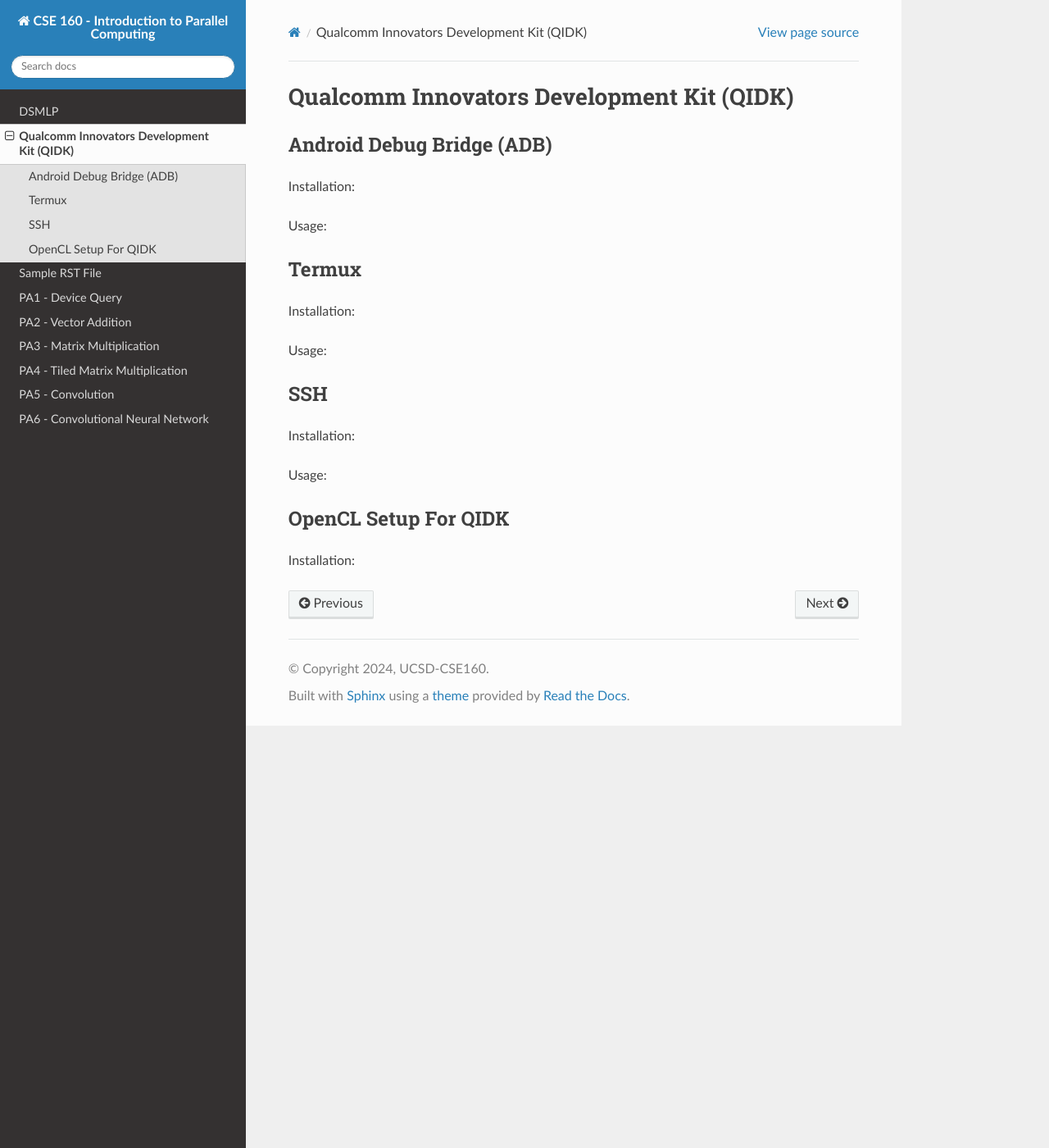
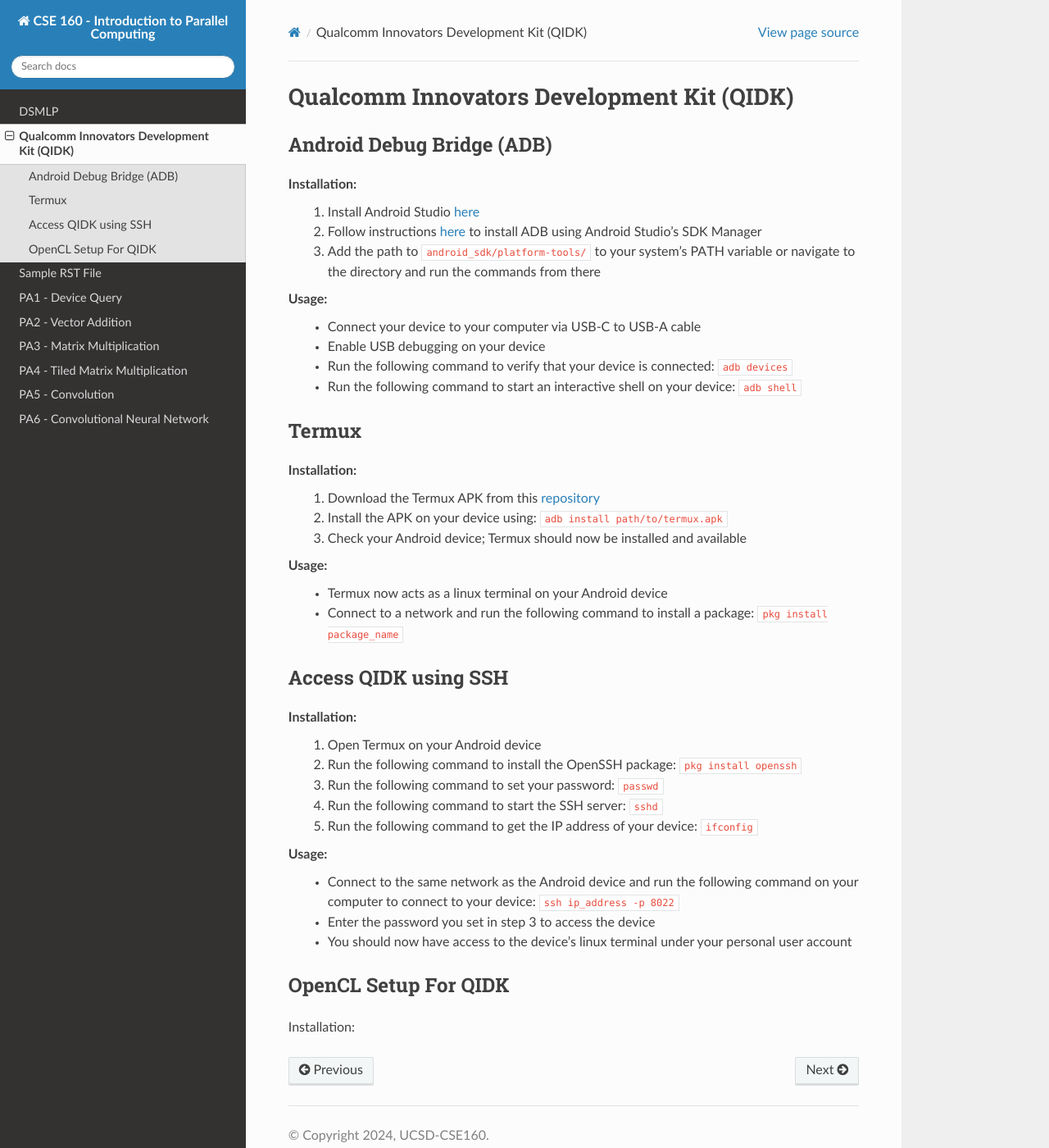
Before and after one commit to KastnerRG/cse160-docs, a Sphinx documentation site: the page built from docs/source/QIDK.rst, in a window 1280 px wide and 1400 px high. Shown: the whole window at 82% size. Built offline with Sphinx 7.4.7 and the Read the Docs theme 2.0.0, drawn with Linux system fonts in a browser that asks for light colours; formulas are drawn with MathJax 3.

Commit message:
qidk docs

```diff
--- a/docs/source/DSMLP.rst
+++ b/docs/source/DSMLP.rst
@@ -1,7 +1,7 @@
 DSMLP
 =====
 
-Access DSMLP using ssh
+Access DSMLP Using SSH
 ^^^^^^^^^^^^^^^^^^^^^^
 
 You will use the `UCSD Data Science / Machine Learning Platform (DSMLP) <https://support.ucsd.edu/its?id=kb_article_view&sys_kb_id=fda9846287908954947a0fa8cebb352b>`_ to get access to a GPU.
@@ -16,7 +16,7 @@
 
 Please be considerate on your use of the GPUs. The GPUs in DSMLP are shared within this class and across campus. If you are not actively using the GPU, you should shut down the container to allow others to access it.
 
-Access DSMLP using VSCode
+Access DSMLP Using VSCode
 ^^^^^^^^^^^^^^^^^^^^^^^^^
 
 To be determined.
--- a/docs/source/QIDK.rst
+++ b/docs/source/QIDK.rst
@@ -4,20 +4,42 @@
 Android Debug Bridge (ADB)
 ^^^^^^^^^^^^^^^^^^^^^^^^^^
 Installation:
+    1. Install Android Studio `here <https://developer.android.com/studio>`_
+    2. Follow instructions `here <https://developer.android.com/tools/adb>`_ to install ADB using Android Studio's SDK Manager
+    3. Add the path to :code:`android_sdk/platform-tools/` to your system's PATH variable or navigate to the directory and run the commands from there
 
 Usage:
+    - Connect your device to your computer via USB-C to USB-A cable
+    - Enable USB debugging on your device
+    - Run the following command to verify that your device is connected: :code:`adb devices`
+    - Run the following command to start an interactive shell on your device: :code:`adb shell`
 
 Termux
 ^^^^^^
 Installation:
+    1. Download the Termux APK from this `repository <https://github.com/termux/termux-app>`_
+    2. Install the APK on your device using: :code:`adb install path/to/termux.apk`
+    3. Check your Android device; Termux should now be installed and available
 
 Usage:
+    - Termux now acts as a linux terminal on your Android device
+    - Connect to a network and run the following command to install a package: :code:`pkg install package_name`
 
-SSH
-^^^
+
+Access QIDK using SSH
+^^^^^^^^^^^^^^^^^^^^^
 Installation:
+    1. Open Termux on your Android device
+    2. Run the following command to install the OpenSSH package: :code:`pkg install openssh`
+    3. Run the following command to set your password: :code:`passwd`
+    4. Run the following command to start the SSH server: :code:`sshd`
+    5. Run the following command to get the IP address of your device: :code:`ifconfig`
 
 Usage:
+    - Connect to the same network as the Android device and run the following command on your computer to connect to your device: :code:`ssh ip_address -p 8022`
+    - Enter the password you set in step 3 to access the device
+    - You should now have access to the device's linux terminal under your personal user account
+
 
 OpenCL Setup For QIDK
 ^^^^^^^^^^^^^^^^^^^^^
```
